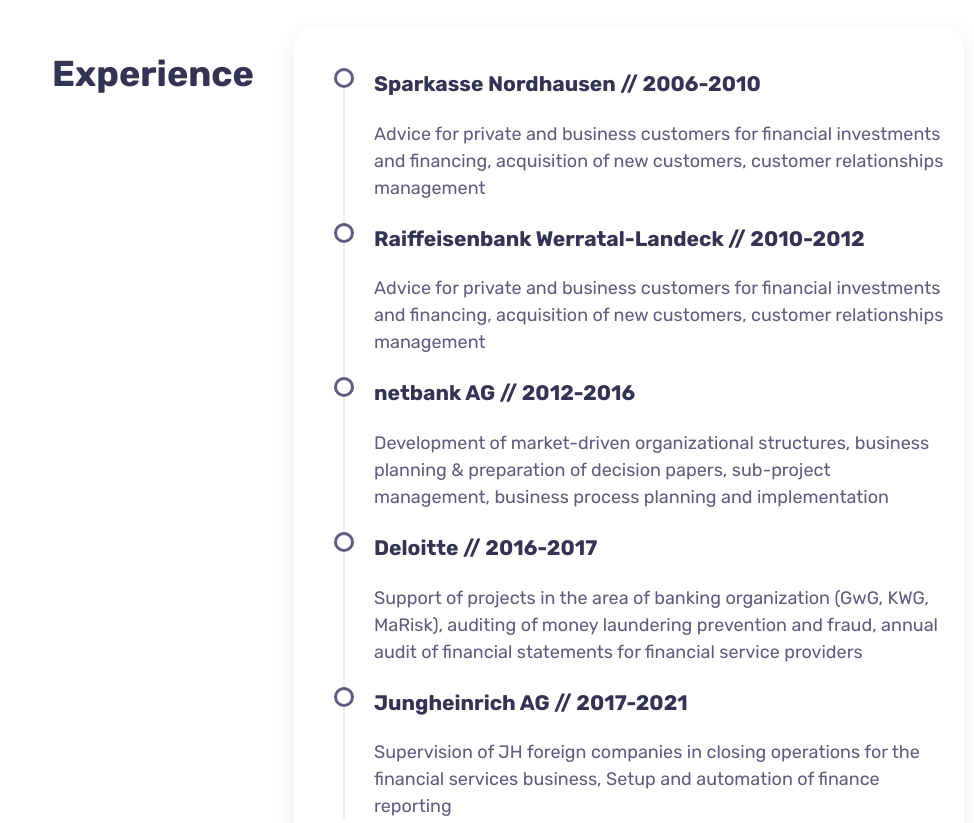
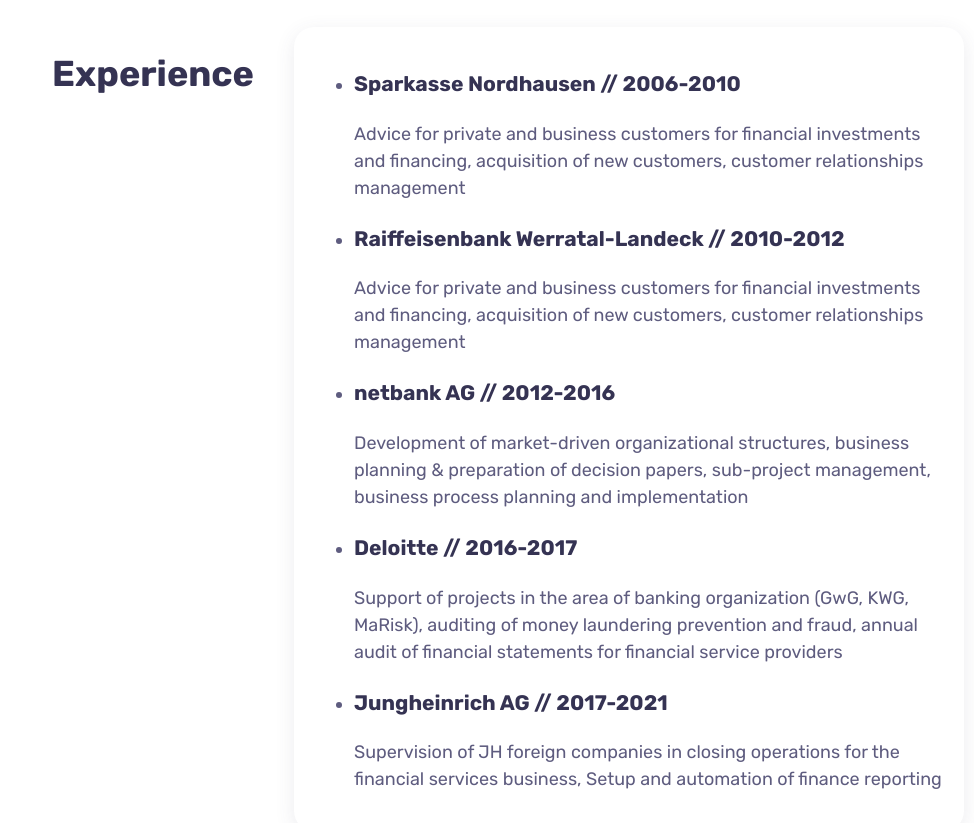
Before and after one commit to marcushohlbein/personal-website, a plain HTML site: page index.html in a window 1280 px wide. Shown: the part 1535-2358 px from the top of the page, without its empty margins (142-1116 px from the left). Drawn offline with Linux system fonts and the light colour scheme; files whose address does not match are found by name.

Commit message:
Adjustments /styles

```diff
--- a/styles/_base.css
+++ b/styles/_base.css
@@ -43,3 +43,9 @@
 .content {
   padding: 0;
 }
+
+@media screen and (prefers-reduced-motion: reduce) {
+  html {
+    scroll-behavior: auto;
+  }
+}
--- a/styles/components/timeline.css
+++ b/styles/components/timeline.css
@@ -1,3 +1,5 @@
+@import '_constants.css';
+
 ul.timeline {
   list-style-type: none;
   position: relative;
--- a/styles/index.css
+++ b/styles/index.css
@@ -43,43 +43,6 @@
   border-radius: 50%;
   text-decoration: none;
   color: var(--color-white);
-}
-
-/* || ABOUT ME */
-
-/* || CONTACT */
-
-/* || EXPERIENCE */
-
-ul.timeline {
-  list-style-type: none;
-  position: relative;
-}
-ul.timeline:before {
-  content: ' ';
-  background: var(--color-white);
-  display: inline-block;
-  position: absolute;
-  left: 29px;
-  width: 2px;
-  height: 100%;
-  z-index: 400;
-}
-ul.timeline > li {
-  margin: 20px 0;
-  padding-left: 20px;
-}
-ul.timeline > li:before {
-  content: ' ';
-  background: white;
-  display: inline-block;
-  position: absolute;
-  border-radius: 50%;
-  border: 3px solid var(--color-grey);
-  left: 20px;
-  width: 20px;
-  height: 20px;
-  z-index: 400;
 }
 
 /* || MEDIA BREAKPOINT 576PX */
@@ -157,9 +120,3 @@
     align-items: center;
   }
 }
-
-@media screen and (prefers-reduced-motion: reduce) {
-  html {
-    scroll-behavior: auto;
-  }
-}
```
Also changed, not shown: styles/brands.css (deleted, +0 -15 lines).
